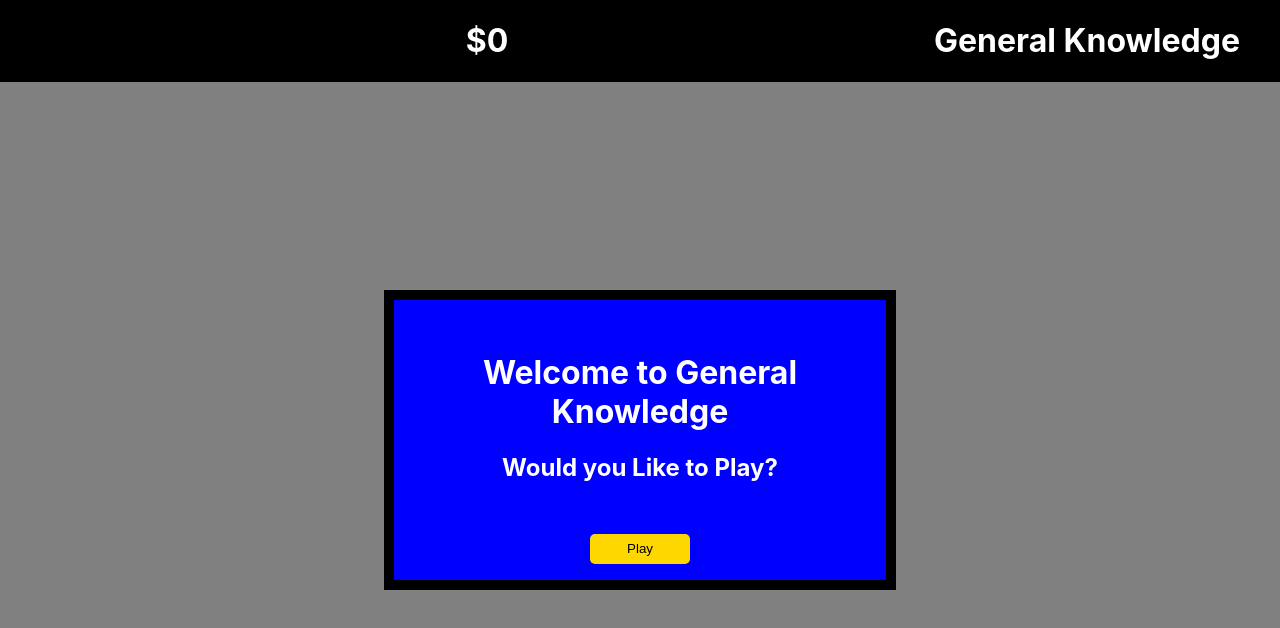
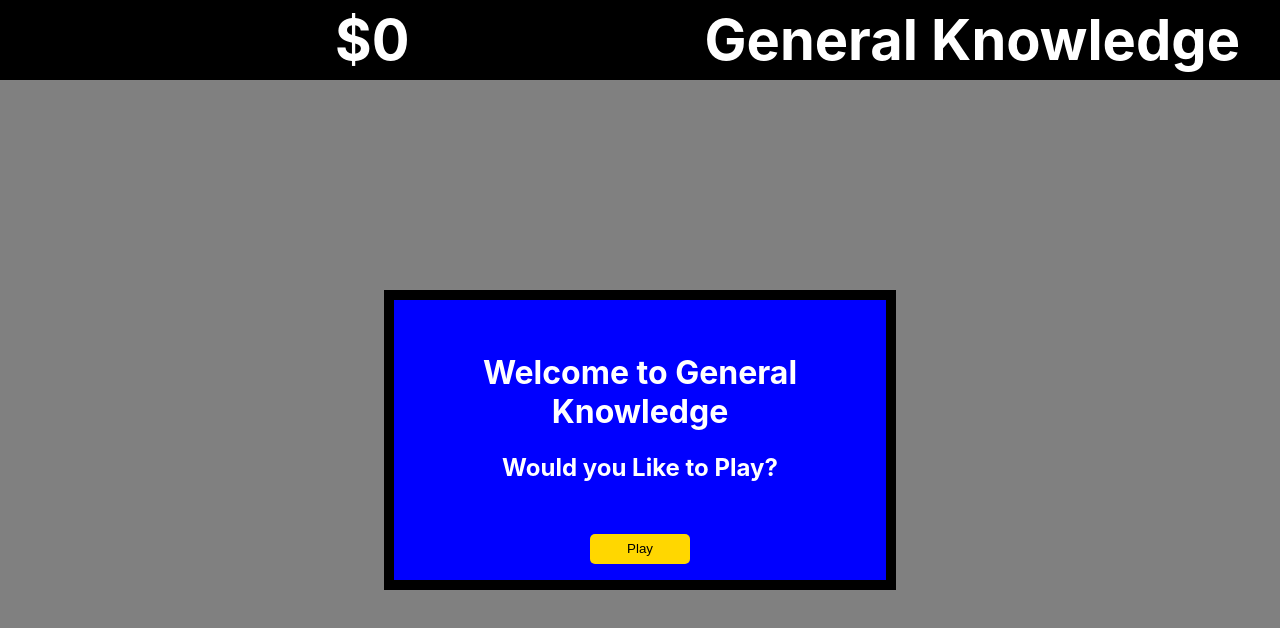
Before and after one commit to SJellen/generalknowledge, a Next.js app: page / in a window 1280 px wide. Shown: the top 628 px of the page. Built offline with nearby package versions, Linux system fonts and the light colour scheme; no server answers.

Commit message:
setup on time clock

```diff
--- a/components/Question.js
+++ b/components/Question.js
@@ -7,15 +7,17 @@ import styles from '../styles/Question.module.scss'
 export default function Question() {
 
     const {currentQuestion, getShuffledArr, questionCleaner, setCurrentQuestion} = useContext(QuestionContext)
-    const {selectedQuestions, setSelectedQuestions, score, setScore, cost, setCost, answerResult, setAnswerResult} = useContext(GameContext)
+    const {selectedQuestions, setSelectedQuestions, score, setScore, cost, setCost, answerResult, setAnswerResult, timeRemaining, setTimeRemaining, clockStart, setClockStart, START_TIME} = useContext(GameContext)
     const questionArr = currentQuestion && [...currentQuestion.incorrect_answers, currentQuestion.correct_answer]
+
     const shuffledQuestions = questionArr && getShuffledArr(questionArr)
 
 
 
-    console.log(currentQuestion?.correct_answer)
+
+
     function handleClick(choice) {
-        console.log(choice)
+
         if (choice === currentQuestion.correct_answer) {
             setScore(prevScore => prevScore + cost)
             setAnswerResult("correct")
@@ -32,6 +34,27 @@ export default function Question() {
         setCurrentQuestion()
         setSelectedQuestions(prevCount => prevCount + 1)
     }
+
+    useEffect(() => {
+        if (currentQuestion && timeRemaining && clockStart) {
+            setTimeout(() => {
+                setTimeRemaining(time => time === 0 ? 0 : time -1)
+            }, 1000)
+        } else if (timeRemaining === 0) {
+            setScore(prevScore => prevScore - cost)
+            setAnswerResult("incorrect")
+            setTimeout(() => {
+                setAnswerResult()
+            }, 750)
+            setCurrentQuestion()
+            setSelectedQuestions(prevCount => prevCount + 1)
+            setClockStart(false)
+            setTimeRemaining(START_TIME)
+        }
+
+    }, [timeRemaining, clockStart])
+
+    console.log(timeRemaining)
 
 
     return (
--- a/context/GameContext.js
+++ b/context/GameContext.js
@@ -17,6 +17,11 @@ function GameContextProvider({ children }) {
     const [answerResult, setAnswerResult] = useState()
 
 
+    const START_TIME = 5
+    const [timeRemaining, setTimeRemaining]  = useState(START_TIME)
+    const [clockStart, setClockStart] = useState(false)
+
+
 
     useEffect(() => {
         const user = JSON.parse(localStorage.getItem(LOCAL_STORAGE_KEY))
@@ -32,7 +37,7 @@ function GameContextProvider({ children }) {
 
 
     return (
-        <GameContext.Provider value={{isStart, setIsStart, username, setUsername, selectedQuestions, setSelectedQuestions, score, setScore, cost, setCost, answerResult, setAnswerResult}}>
+        <GameContext.Provider value={{isStart, setIsStart, username, setUsername, selectedQuestions, setSelectedQuestions, score, setScore, cost, setCost, answerResult, setAnswerResult, timeRemaining, setTimeRemaining, clockStart, setClockStart, START_TIME }}>
             { children }
         </GameContext.Provider>
     )
--- a/context/QuestionContext.js
+++ b/context/QuestionContext.js
@@ -199,6 +199,12 @@ function QuestionContextProvider({ children }) {
             .replace('&pi;','𝜋 ')
             .replace('&amp;','&')
             .replace('&oacute;','õ')
+            .replace('&ldquo;','"')
+            .replace('&ldquo;','"')
+            .replace('&rdquo;','"')
+            .replace('&rdquo;','"')
+            .replace('&hellip;','...')
+            .replace('&ocirc;','ô')
         }
     }
 
--- a/pages/start.js
+++ b/pages/start.js
@@ -70,7 +70,7 @@ export default function Start() {
                         <input
                         type="text"
                         name="name"
-                        maxlength="20"
+                        maxLength="20"
                         onChange={handleChange}
                         className={styles.input}/>
                       </label>
--- a/styles/Header.module.scss
+++ b/styles/Header.module.scss
@@ -7,7 +7,9 @@
     width: 100%;
     display: flex;
     justify-content: space-between;
-
+    align-items: center;
+    height: 5rem;
+    font-size: 1.75rem;
 
 
 }
--- a/styles/Question.module.scss
+++ b/styles/Question.module.scss
@@ -36,8 +36,9 @@
 
 .list > li {
     // border: 1px solid gold;
-
-
+    width: 250px;
+    margin: 0 auto;
+    line-height: 1.5;
 }
 
 .list > li:hover {
```
Also changed, not shown: pages/roundone.js (+29 -2 lines).
